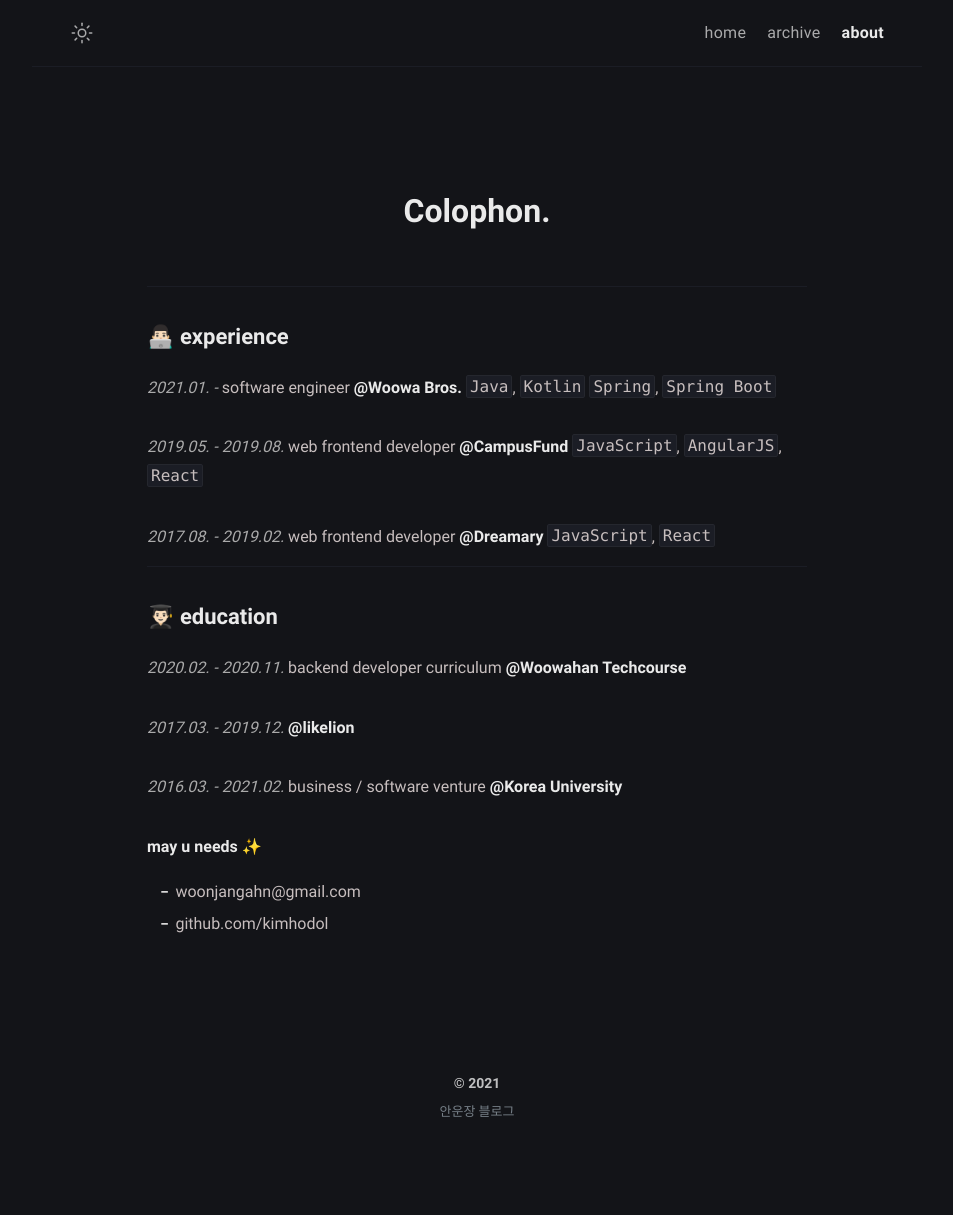
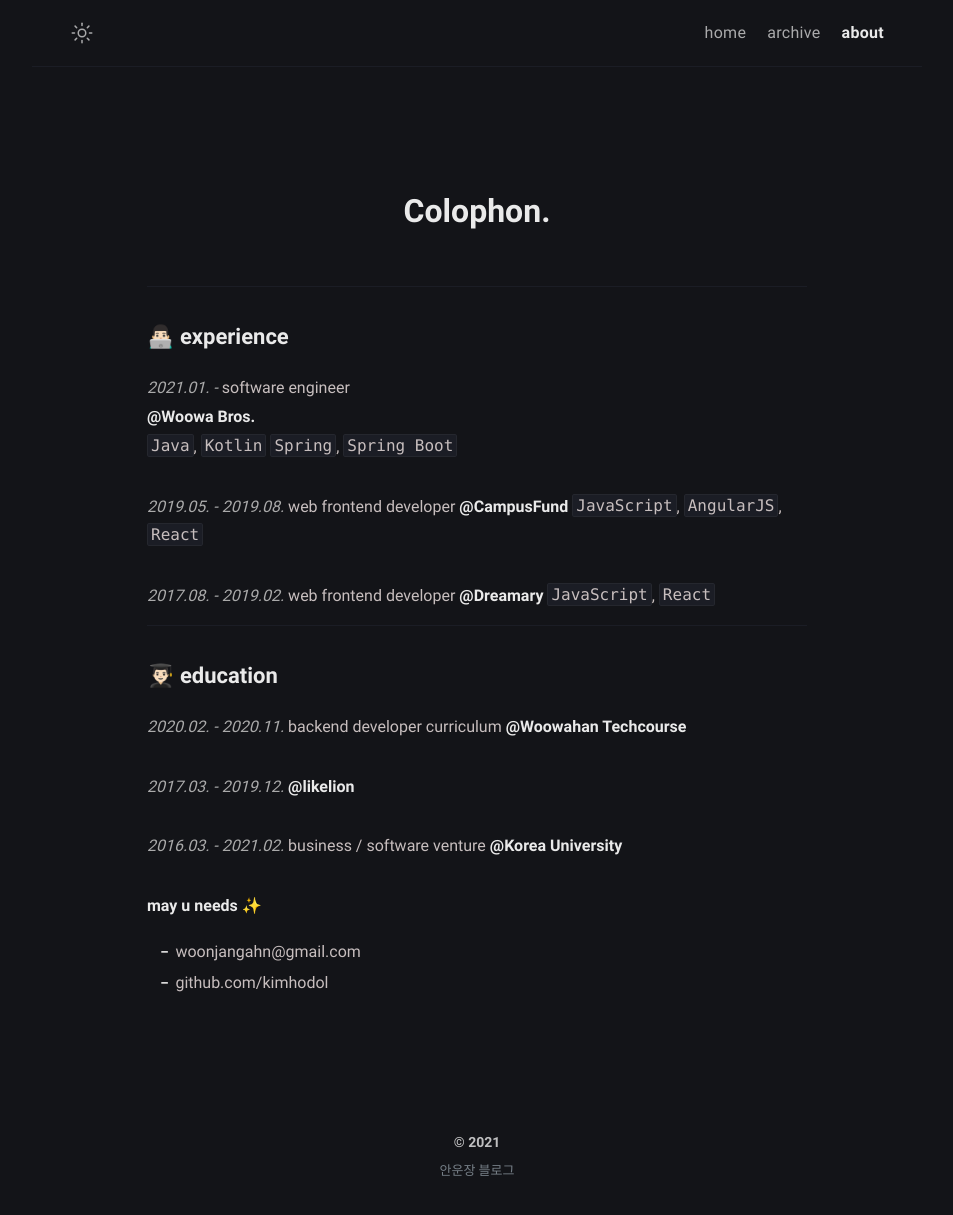
Before and after one commit to kimhodol/hodol-aa96c, a Jekyll site: the page built from about.md, in a window 1280 px wide. Shown: the whole page, without its empty margins (163-1116 px from the left). Built offline with Jekyll 4.4.1, drawn with Linux system fonts in a browser that asks for light colours; before the commit the page ends 1156 px from its top, so only the background shows below that.

```diff
--- a/about.md
+++ b/about.md
@@ -10,9 +10,9 @@ comments: false
 ## 👨🏻‍💻 experience
 
 <span style="color: #aaa">_2021.01. -_</span>
-software engineer
-[**@Woowa Bros.**](https://woowahan.com/)
-`Java`, `Kotlin` `Spring`, `Spring Boot`
+software engineer<br/>
+[**@Woowa Bros.**](https://woowahan.com/)<br/>
+`Java`, `Kotlin` `Spring`, `Spring Boot`<br/>
 
 <span style="color: #aaa">_2019.05. - 2019.08._</span>
 web frontend developer
```
